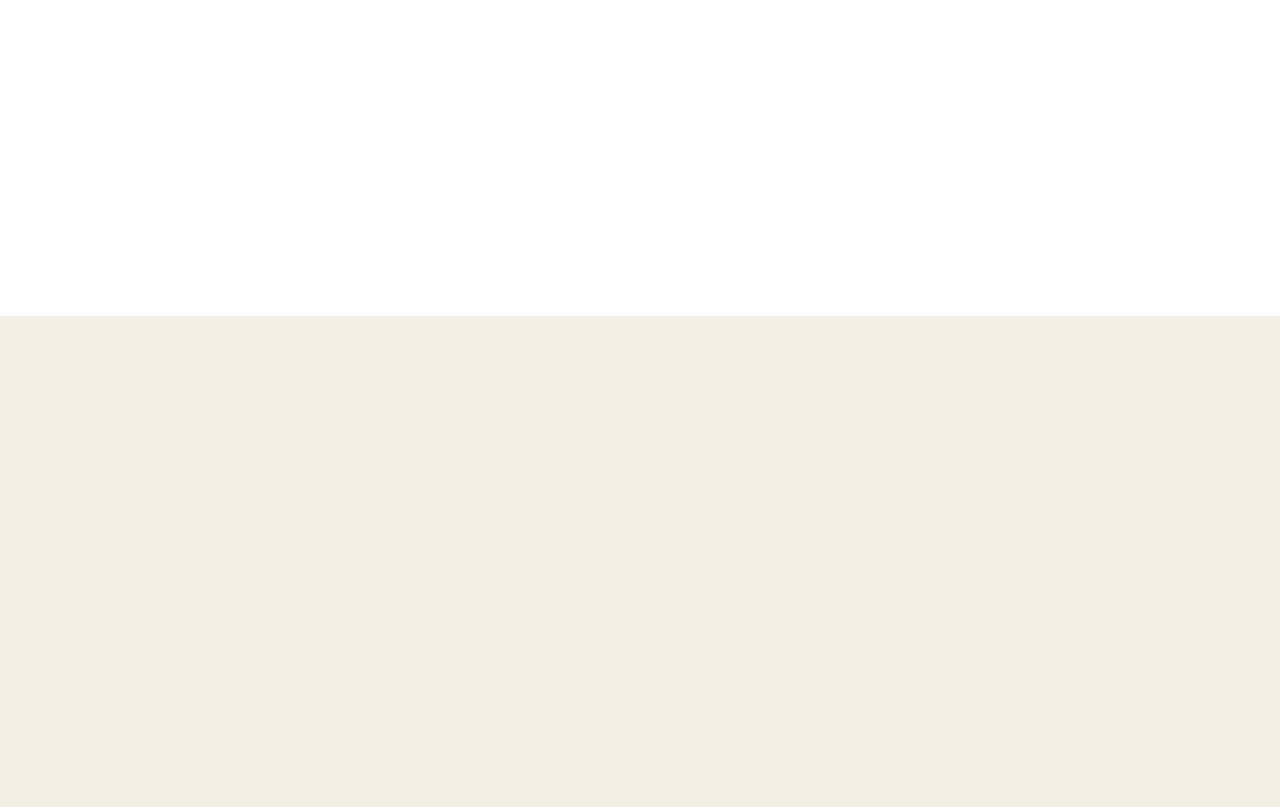
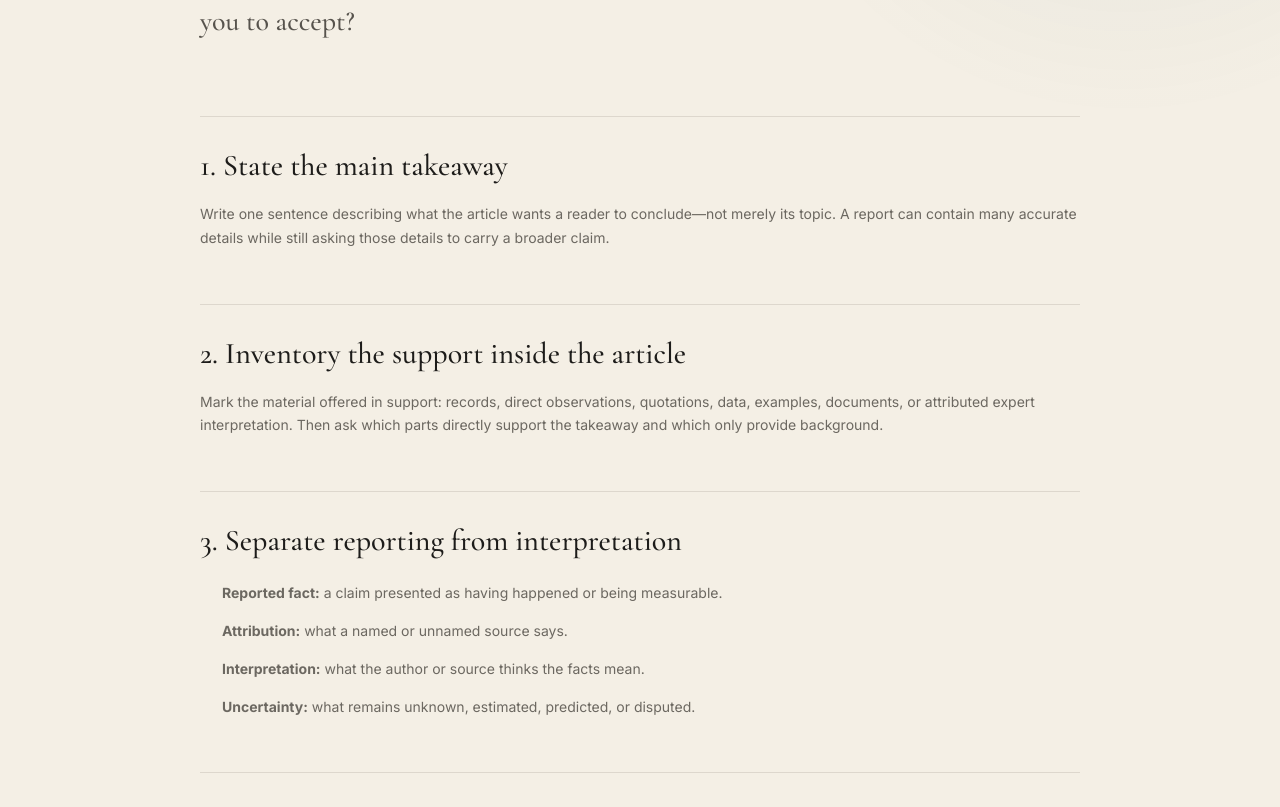
Before and after one commit to biaoxie/lede-lens, a Next.js app in the folder demo-site/: page /guides/evaluate-evidence-in-a-news-article in a window 1280 px wide. Before the commit this address had no page. Shown: the part 484-1291 px from the top of the page. Before the commit the page ends 800 px from the top, so only its background shows below. Built offline with nearby package versions, Linux system fonts and the light colour scheme.

Commit message:
Refine SEO keyword targeting

```diff
--- a/demo-site/app/DemoExperience.tsx
+++ b/demo-site/app/DemoExperience.tsx
@@ -389,7 +389,7 @@ export default function DemoExperience() {
       <header className="demo-header">
         <a className="demo-brand" href="#">
           <span className="lens-mark"><i /><i /></span>
-          <span><strong>LedeLens</strong><small>Interactive product demo</small></span>
+          <span><strong>LedeLens</strong><small>News evidence analysis</small></span>
         </a>
         <nav className="demo-actions" aria-label="Project links">
           <a
@@ -407,9 +407,9 @@ export default function DemoExperience() {
       </header>
 
       <section className="demo-intro">
-        <p className="intro-kicker">LedeLens · Article structure analysis</p>
-        <h1>See how an article<br />supports its conclusions.</h1>
-        <p>LedeLens is an open-source Chrome extension that helps readers inspect evidence, sourcing, cause and effect, context, and framing—without fact-checking or political bias ratings.</p>
+        <p className="intro-kicker">Critical-reading Chrome extension</p>
+        <h1>See whether an article&apos;s evidence<br />supports its conclusions.</h1>
+        <p>LedeLens is an open-source news article evidence and reasoning analyzer. Inspect sourcing, cause and effect, context, and framing in Chrome—without fact-checking or political bias scores.</p>
         <button type="button" onClick={openDemo}>Try the interactive demo <span>↓</span></button>
         <div className="intro-proof">
           <span><StatusDot /> Saved demo result · no API key used</span>
@@ -477,6 +477,12 @@ export default function DemoExperience() {
           <article><span>02</span><h3>Analyze its structure</h3><p>Review internal evidence, sourcing, causal reasoning, missing context, and framing.</p></article>
           <article><span>03</span><h3>Return to the source</h3><p>Every important finding links back to the paragraphs that support it.</p></article>
         </div>
+        <div className="context-links">
+          <Link href="/features">Explore the evidence and reasoning analysis features</Link>
+          <Link href="/how-it-works">See how source-linked article analysis works</Link>
+          <Link href="/guides/evaluate-evidence-in-a-news-article">Learn how to evaluate evidence in a news article</Link>
+          <Link href="/install">Install the LedeLens Chrome extension</Link>
+        </div>
       </section>
 
       <footer className="demo-footer">
@@ -484,6 +490,7 @@ export default function DemoExperience() {
         <nav aria-label="Learn more about LedeLens">
           <Link href="/features">Features</Link>
           <Link href="/how-it-works">How it works</Link>
+          <Link href="/guides/evaluate-evidence-in-a-news-article">Reading guide</Link>
           <Link href="/install">Install</Link>
           <Link href="/privacy">Privacy</Link>
           <a href="https://github.com/biaoxie/lede-lens" target="_blank" rel="noreferrer">GitHub ↗</a>
--- a/demo-site/app/InfoPage.tsx
+++ b/demo-site/app/InfoPage.tsx
@@ -24,6 +24,7 @@ export default function InfoPage({
         <nav aria-label="LedeLens pages">
           <Link href="/features">Features</Link>
           <Link href="/how-it-works">How it works</Link>
+          <Link href="/guides/evaluate-evidence-in-a-news-article">Guide</Link>
           <Link href="/install">Install</Link>
           <Link href="/privacy">Privacy</Link>
         </nav>
@@ -40,6 +41,7 @@ export default function InfoPage({
         <p><strong>LedeLens</strong> helps readers inspect reasoning without deciding what to believe.</p>
         <div>
           <Link href="/">Try the interactive demo</Link>
+          <Link href="/guides/evaluate-evidence-in-a-news-article">Read the evidence guide</Link>
           <a href="https://github.com/biaoxie/lede-lens" target="_blank" rel="noreferrer">View source on GitHub ↗</a>
         </div>
       </footer>
--- a/demo-site/app/features/page.tsx
+++ b/demo-site/app/features/page.tsx
@@ -2,9 +2,9 @@ import InfoPage from "../InfoPage";
 import { createPageMetadata } from "../seo";
 
 export const metadata = createPageMetadata({
-  title: "Article Analysis Features",
+  title: "Article Evidence & Reasoning Analysis Features",
   description:
-    "Explore how LedeLens analyzes article evidence, sourcing, causality, missing context, framing, and uncertainty with paragraph-linked explanations.",
+    "Analyze article evidence, source attribution, causal reasoning, missing context, framing, and uncertainty with paragraph-linked LedeLens explanations.",
   path: "/features",
 });
 
@@ -12,8 +12,8 @@ export default function FeaturesPage() {
   return (
     <InfoPage
       eyebrow="Critical-reading features"
-      title="Understand the reasoning behind an article."
-      introduction="LedeLens examines the support an article provides for its own conclusions. It is designed for news reports, opinion pieces, explainers, essays, and blog posts."
+      title="Analyze evidence, sourcing, causality, context, and framing."
+      introduction="LedeLens evaluates what an article’s own material can support. It does not search the web to verify whether claims are true, and it does not assign political bias or publisher credibility scores."
     >
       <section>
         <h2>Five practical questions</h2>
@@ -35,6 +35,11 @@ export default function FeaturesPage() {
         <h2>Trace every important finding</h2>
         <p>Paragraph references connect the analysis back to the article. Select a reference in the side panel to return to the relevant passage instead of accepting an unexplained score.</p>
       </section>
+
+      <section>
+        <h2>Go from method to practice</h2>
+        <p>See <a href="/how-it-works">how source-linked article analysis works</a>, or follow the practical guide to <a href="/guides/evaluate-evidence-in-a-news-article">evaluating evidence in a news article</a> before trying the interactive demo.</p>
+      </section>
     </InfoPage>
   );
 }
--- a/demo-site/app/globals.css
+++ b/demo-site/app/globals.css
@@ -1266,6 +1266,22 @@ button { color: inherit; }
   line-height: 1.6;
 }
 
+.context-links {
+  display: flex;
+  flex-wrap: wrap;
+  gap: 10px 22px;
+  margin-top: 34px;
+  padding-top: 26px;
+  border-top: 1px solid var(--rule);
+}
+
+.context-links a {
+  color: var(--brick-dark);
+  font-size: 12px;
+  font-weight: 750;
+  text-underline-offset: 4px;
+}
+
 .demo-footer {
   display: flex;
   justify-content: space-between;
@@ -1366,10 +1382,33 @@ button { color: inherit; }
 
 .info-content section > p,
 .info-grid p,
-.process-list p {
+.process-list p,
+.guide-list li {
   color: var(--muted);
   font-size: 14px;
   line-height: 1.7;
+}
+
+.guide-list {
+  display: grid;
+  gap: 14px;
+  margin: 18px 0 0;
+  padding-left: 22px;
+}
+
+.example-card {
+  padding: 24px;
+  border: 1px solid #d5c8b6;
+  border-radius: 16px;
+  background: var(--paper);
+}
+
+.example-card + .example-card {
+  margin-top: 14px;
+}
+
+.example-card p:last-child {
+  margin-bottom: 0;
 }
 
 .info-grid {
--- /dev/null
+++ b/demo-site/app/guides/evaluate-evidence-in-a-news-article/page.tsx
@@ -0,0 +1,76 @@
+import Link from "next/link";
+import InfoPage from "../../InfoPage";
+import { createPageMetadata } from "../../seo";
+
+export const metadata = createPageMetadata({
+  title: "How to Evaluate Evidence in a News Article",
+  description:
+    "A practical six-step guide to evaluating a news article’s evidence, sources, causal claims, context, framing, and strongest supportable conclusion.",
+  path: "/guides/evaluate-evidence-in-a-news-article",
+});
+
+export default function EvaluateEvidenceGuidePage() {
+  return (
+    <InfoPage
+      eyebrow="Critical-reading guide"
+      title="How to Evaluate Evidence in a News Article"
+      introduction="A useful article analysis starts with a narrow question: how well does the material presented in this article support the conclusion it asks you to accept?"
+    >
+      <section>
+        <h2>1. State the main takeaway</h2>
+        <p>Write one sentence describing what the article wants a reader to conclude—not merely its topic. A report can contain many accurate details while still asking those details to carry a broader claim.</p>
+      </section>
+
+      <section>
+        <h2>2. Inventory the support inside the article</h2>
+        <p>Mark the material offered in support: records, direct observations, quotations, data, examples, documents, or attributed expert interpretation. Then ask which parts directly support the takeaway and which only provide background.</p>
+      </section>
+
+      <section>
+        <h2>3. Separate reporting from interpretation</h2>
+        <ul className="guide-list">
+          <li><strong>Reported fact:</strong> a claim presented as having happened or being measurable.</li>
+          <li><strong>Attribution:</strong> what a named or unnamed source says.</li>
+          <li><strong>Interpretation:</strong> what the author or source thinks the facts mean.</li>
+          <li><strong>Uncertainty:</strong> what remains unknown, estimated, predicted, or disputed.</li>
+        </ul>
+      </section>
+
+      <section>
+        <h2>4. Test cause-and-effect claims</h2>
+        <p>If an outcome happened after a change, the sequence alone does not show that the change caused it. Look for comparison groups, a baseline, a plausible mechanism, alternative explanations, and language that matches the strength of the evidence.</p>
+      </section>
+
+      <section>
+        <h2>5. Look for context that could change the conclusion</h2>
+        <p>Useful context is not every fact the article omitted. Focus on missing denominators, time frames, selection methods, relevant alternatives, and limitations that could materially change how a reader understands the main takeaway.</p>
+      </section>
+
+      <section>
+        <h2>6. Write the strongest bounded conclusion</h2>
+        <p>Finish with the strongest conclusion the article can support if its reported material is accurate. Preserve important limits: do not turn association into causation, one example into a population-wide rule, or a source’s judgment into established fact.</p>
+      </section>
+
+      <section>
+        <h2>Worked example: later library hours</h2>
+        <div className="example-card">
+          <h3>The broad claim</h3>
+          <p>“Later Saturday hours caused an 18% increase in library visits and clearly meet community demand.”</p>
+        </div>
+        <div className="example-card">
+          <h3>What the article presents</h3>
+          <p>Entries rose 18% during a six-month pilot, 72% of 642 voluntary survey respondents preferred later hours, and the article notes that events and seasonal changes may also have influenced attendance. The survey reached Saturday visitors, not a representative sample of the city.</p>
+        </div>
+        <div className="example-card">
+          <h3>The bounded conclusion</h3>
+          <p>“Visits rose while later hours were offered, and most surveyed Saturday visitors favored continuing them. The material does not establish that the schedule caused the increase or that the survey represents the whole community.”</p>
+        </div>
+      </section>
+
+      <section>
+        <h2>Use the checklist while you read</h2>
+        <p>LedeLens applies these questions to the article in your browser and links important findings back to its paragraphs. <Link href="/">Try the interactive demo</Link>, explore the <Link href="/features">evidence and reasoning analysis features</Link>, or <Link href="/install">install the Chrome extension</Link>.</p>
+      </section>
+    </InfoPage>
+  );
+}
--- a/demo-site/app/how-it-works/page.tsx
+++ b/demo-site/app/how-it-works/page.tsx
@@ -26,6 +26,11 @@ export default function HowItWorksPage() {
         <h2>What LedeLens does not do</h2>
         <p>It does not fact-check events, rate a publisher’s credibility, identify political bias, or infer that an author intended to manipulate readers. Its findings are prompts for closer reading, not verdicts on truth.</p>
       </section>
+
+      <section>
+        <h2>Try it on your own reading</h2>
+        <p>Start with the guide to <a href="/guides/evaluate-evidence-in-a-news-article">evaluating a news article’s evidence</a>, review <a href="/privacy">how LedeLens handles article text and API keys</a>, then <a href="/install">install the Chrome extension</a>.</p>
+      </section>
     </InfoPage>
   );
 }
--- a/demo-site/app/install/page.tsx
+++ b/demo-site/app/install/page.tsx
@@ -32,6 +32,11 @@ export default function InstallPage() {
         <h2>Requirements</h2>
         <p>Google Chrome 116 or newer and an OpenAI API key are required. API usage may incur charges on your OpenAI account.</p>
       </section>
+
+      <section>
+        <h2>Review before installing</h2>
+        <p>Explore the <a href="/features">article evidence and reasoning analysis features</a> and read <a href="/privacy">how LedeLens handles article text, API keys, and saved reports</a>.</p>
+      </section>
     </InfoPage>
   );
 }
--- a/demo-site/app/layout.tsx
+++ b/demo-site/app/layout.tsx
@@ -18,11 +18,11 @@ const display = Cormorant_Garamond({
 export const metadata: Metadata = {
   metadataBase: new URL(siteUrl),
   title: {
-    default: "LedeLens — Article Structure Analysis for Critical Reading",
+    default: "LedeLens — News Article Evidence & Reasoning Analyzer",
     template: "%s | LedeLens",
   },
   description:
-    "LedeLens is an open-source Chrome extension for examining article evidence, sourcing, causality, context, and framing—without fact-checking.",
+    "LedeLens is an open-source Chrome extension that analyzes evidence, sourcing, causality, context, and framing in news articles—without fact-checking or bias scores.",
   alternates: {
     canonical: "/",
   },
@@ -83,7 +83,7 @@ const structuredData = {
       url: siteUrl,
       name: "LedeLens",
       description:
-        "Interactive demo and official website for the LedeLens article structure analysis extension.",
+        "Interactive demo and official website for the LedeLens news article evidence and reasoning analyzer.",
       inLanguage: "en",
     },
     {
@@ -100,7 +100,7 @@ const structuredData = {
       operatingSystem: "Google Chrome",
       browserRequirements: "Requires Google Chrome 116 or newer",
       description:
-        "LedeLens analyzes whether an article's conclusions follow from the evidence, sourcing, causal reasoning, context, and framing presented in the article. It does not fact-check claims or rate political bias.",
+        "LedeLens analyzes whether a news article's conclusions follow from the evidence, sourcing, causal reasoning, context, and framing presented in the article. It does not fact-check claims or rate political bias.",
       offers: {
         "@type": "Offer",
         price: "0",
--- a/demo-site/app/sitemap.ts
+++ b/demo-site/app/sitemap.ts
@@ -1,10 +1,17 @@
 import type { MetadataRoute } from "next";
 
 export default function sitemap(): MetadataRoute.Sitemap {
-  const routes = ["", "/features", "/how-it-works", "/install", "/privacy"];
+  const routes = [
+    "",
+    "/features",
+    "/how-it-works",
+    "/guides/evaluate-evidence-in-a-news-article",
+    "/install",
+    "/privacy",
+  ];
 
   return routes.map((route) => ({
     url: route ? `https://ledelens.app${route}` : "https://ledelens.app/",
-    lastModified: new Date("2026-07-24"),
+    lastModified: new Date("2026-07-25"),
   }));
 }
```
Also changed, not shown: 1 other file (tests, documents, lock files or other folders).
